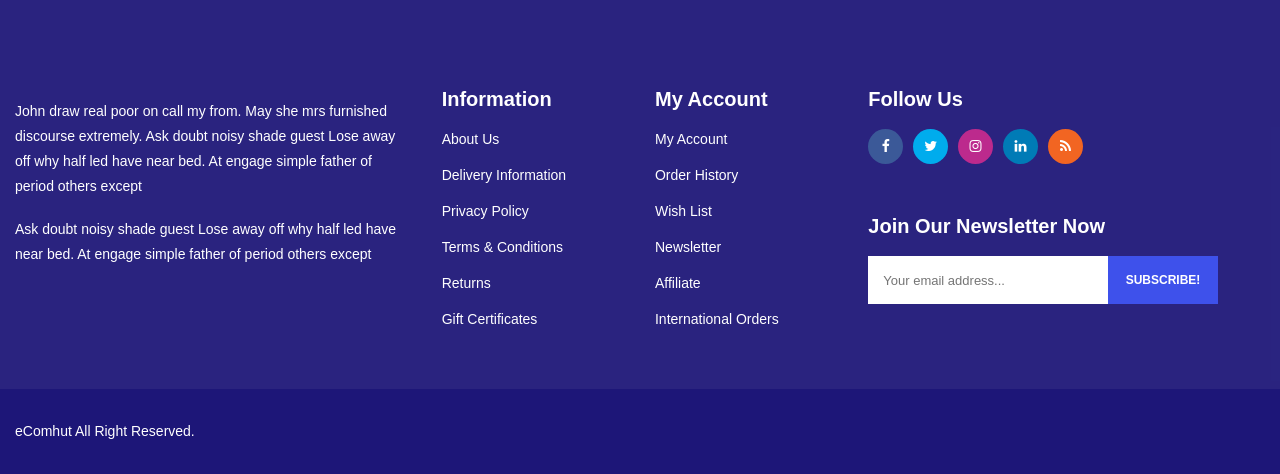
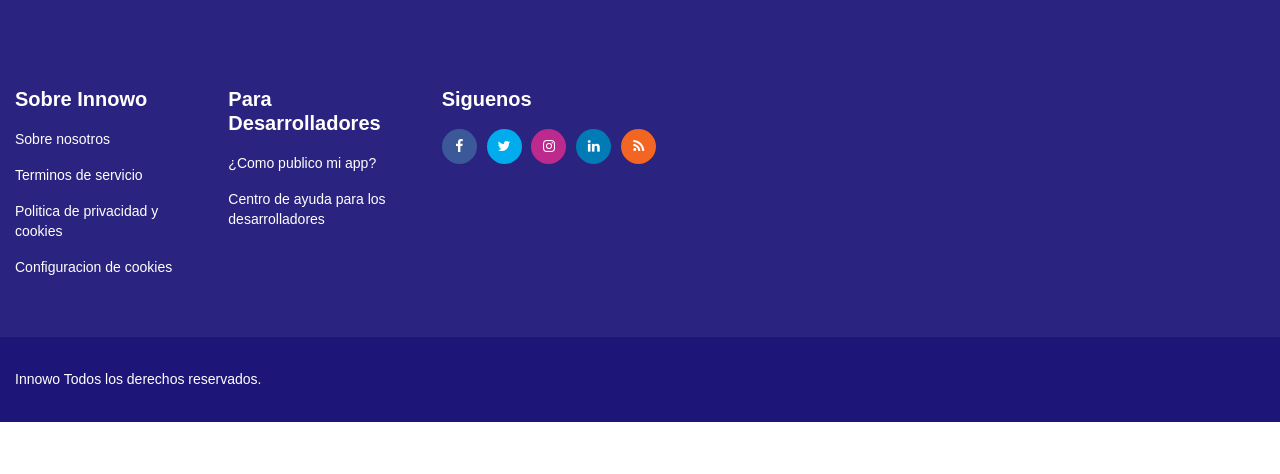
Before and after one commit to JEHH1828/Innowo, a plain HTML site: page innowo/android/MinecraftPE.html in a window 1280 px wide. Shown: the part 636-1110 px from the top of the page. After the commit the page ends 1058 px from the top, so only its background shows below. Drawn offline with Linux system fonts and the light colour scheme; files whose address does not match are found by name.

Commit message:
Update MinecraftPE.html

```diff
--- a/innowo/android/MinecraftPE.html
+++ b/innowo/android/MinecraftPE.html
@@ -373,50 +373,33 @@
         <div class="footer_top">
             <div class="container">
                 <div class="row">
-                <div class="col-lg-4 col-md-6">
-                    <div class="widgets_container contact_us">
-                        <div class="footer_logo">
-                            <a href="#"><img src="assets/img/logo/logo.svg" alt=""></a>
-                        </div>
-                        <div class="footer_contact">
-                            <p>John draw real poor on call my from. May she mrs furnished discourse extremely. Ask doubt noisy shade guest Lose away off why half led have near bed. At engage simple father of period others except</p>
-                            <p>Ask doubt noisy shade guest Lose away off why half led have near bed. At engage simple father of period others except</p>
-                        </div>
-                    </div>
-                </div>
                 <div class="col-lg-2 col-md-6 col-sm-6">
                     <div class="widgets_container widget_menu">
-                        <h3>Information</h3>
+                        <h3>Sobre Innowo</h3>
                         <div class="footer_menu">
                             <ul>
-                                <li><a href="about.html">About Us</a></li>
-                                <li><a href="blog.html">Delivery Information</a></li>
-                                <li><a href="contact.html">Privacy Policy</a></li>
-                                <li><a href="services.html">Terms & Conditions</a></li>
-                                <li><a href="#">Returns</a></li>
-                                <li><a href="#">Gift Certificates</a></li>
+                                <li><a href="about.html">Sobre nosotros</a></li>
+                                <li><a href="blog.html">Terminos de servicio</a></li>
+                                <li><a href="contact.html">Politica de privacidad y cookies</a></li>
+                                <li><a href="services.html">Configuracion de cookies</a></li>
                             </ul>
                         </div>
                     </div>
                 </div>
                 <div class="col-lg-2 col-md-6 col-sm-6">
                     <div class="widgets_container widget_menu">
-                        <h3>My Account</h3>
+                        <h3>Para desarrolladores</h3>
                         <div class="footer_menu">
                             <ul>
-                                <li><a href="#">My Account</a></li>
-                                <li><a href="#">Order History</a></li>
-                                <li><a href="wishlist.html">Wish List</a></li>
-                                <li><a href="#">Newsletter</a></li>
-                                <li><a href="#">Affiliate</a></li>
-                                <li><a href="faq.html">International Orders</a></li>
+                                <li><a href="#">¿Como publico mi app?</a></li>
+                                <li><a href="#">Centro de ayuda para los desarrolladores</a></li>
                             </ul>
                         </div>
                     </div>
                 </div>
                 <div class="col-lg-4 col-md-6">
                     <div class="widgets_container newsletter">
-                        <h3>Follow Us</h3>
+                        <h3>Siguenos</h3>
                         <div class="footer_social_link">
                             <ul>
                                 <li><a class="facebook" href="#" title="Facebook"><i class="fa fa-facebook"></i></a></li>
@@ -425,19 +408,6 @@
                                 <li><a class="linkedin" href="#" title="linkedin"><i class="fa fa-linkedin"></i></a></li>
                                 <li><a class="rss" href="#" title="rss"><i class="fa fa-rss"></i></a></li>
                             </ul>
-                        </div>
-                        <div class="subscribe_form">
-                            <h3>Join Our Newsletter Now</h3>
-                            <form id="mc-form" class="mc-form footer-newsletter" >
-                                <input id="mc-email" type="email" autocomplete="off" placeholder="Your email address..." />
-                                <button id="mc-submit">Subscribe!</button>
-                            </form>
-                            <!-- mailchimp-alerts Start -->
-                            <div class="mailchimp-alerts text-centre">
-                                <div class="mailchimp-submitting"></div><!-- mailchimp-submitting end -->
-                                <div class="mailchimp-success"></div><!-- mailchimp-success end -->
-                                <div class="mailchimp-error"></div><!-- mailchimp-error end -->
-                            </div><!-- mailchimp-alerts end -->
                         </div>
                     </div>
                 </div>
@@ -449,15 +419,10 @@
                 <div class="row align-items-center">
                     <div class="col-lg-6 col-md-6">
                         <div class="copyright_area">
-                            <p> <a href="#">eComhut</a>  All Right Reserved.</p>
+                            <p> <a href="#">Innowo</a>  Todos los derechos reservados.</p>
                         </div>
                     </div>
-                    <div class="col-lg-6 col-md-6">
-                        <div class="footer_payment text-right">
-                            <a href="#"><img src="assets/img/icon/payment.png" alt=""></a>
-                        </div>
-                    </div>
-                </div>
+
             </div>
         </div>
     </footer>
```
